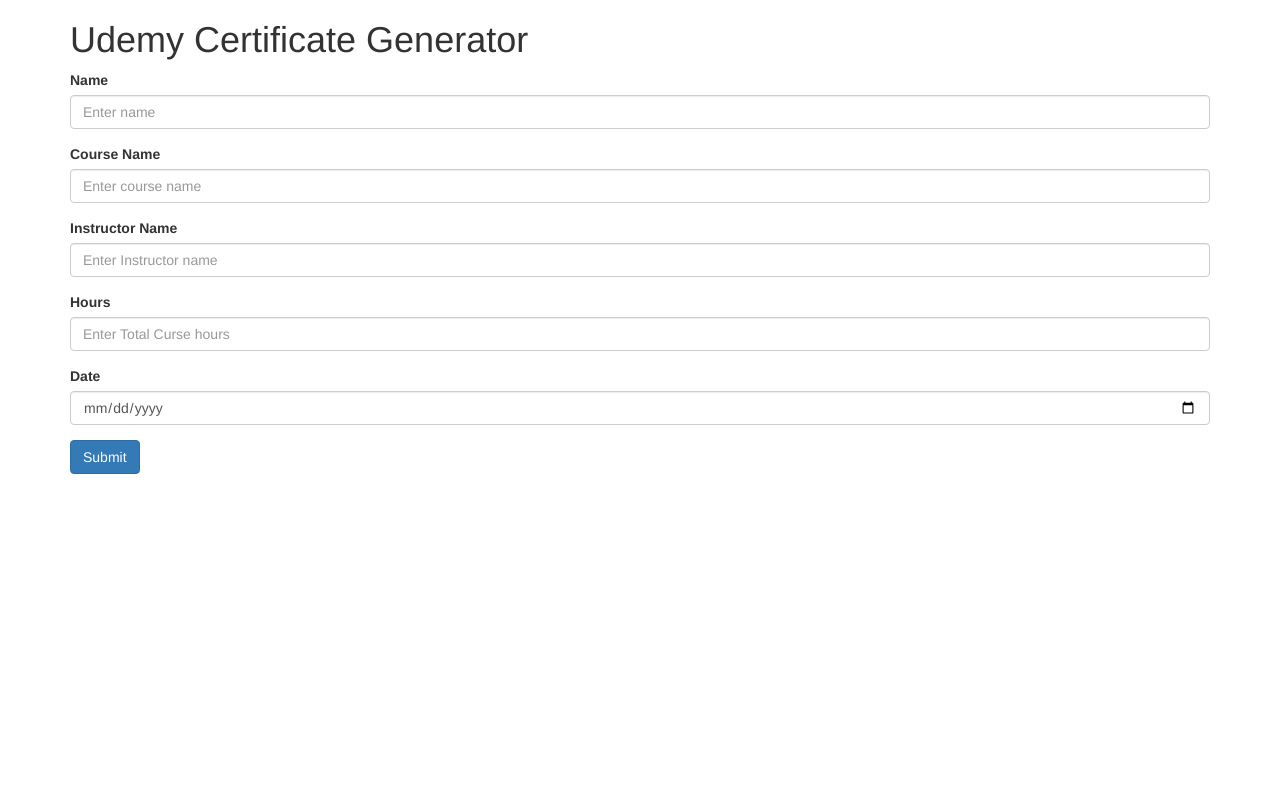
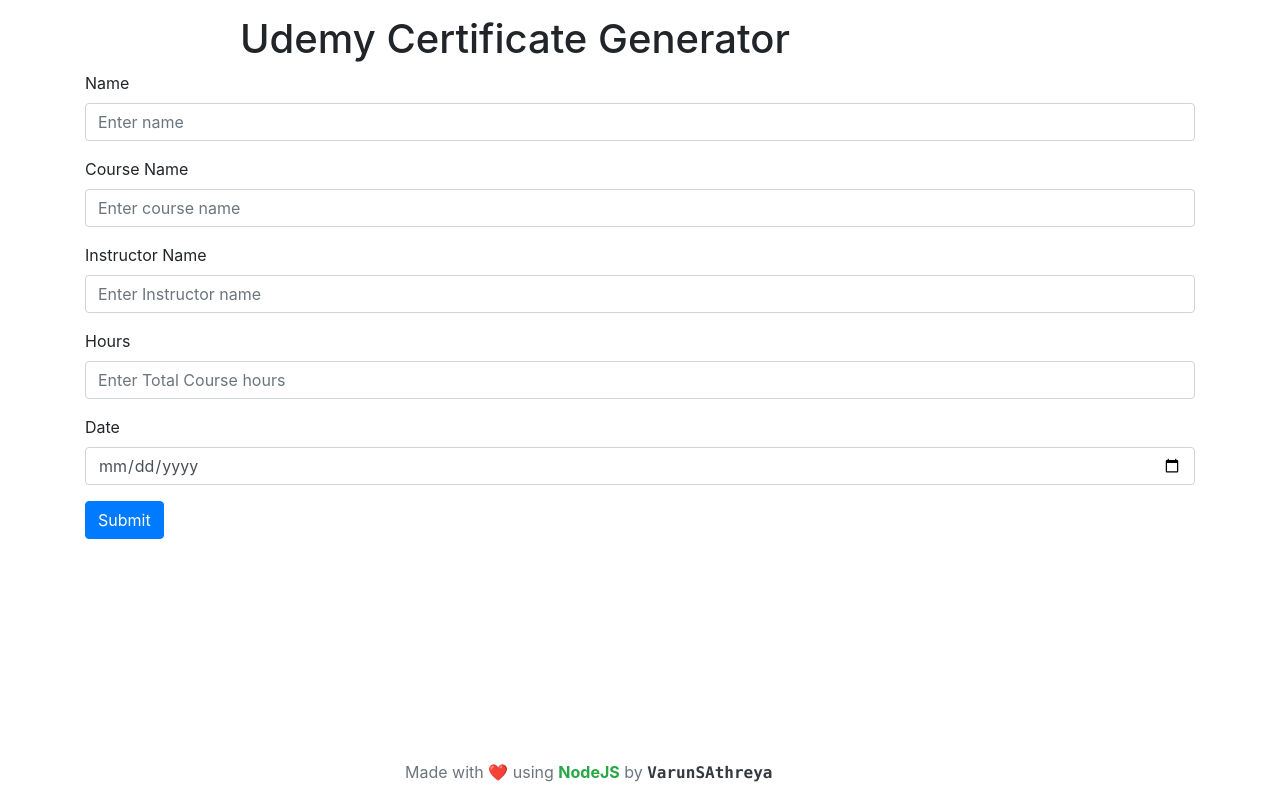
Before and after one commit to VarunSAthreya/certificate-generator, a website: page index.html in a window 1280 px wide. Drawn offline with nearby package versions, Linux system fonts and the light colour scheme.

Commit message:
Minor style changes

```diff
--- a/index.html
+++ b/index.html
@@ -6,12 +6,13 @@
     <meta name="description" content="Created by Varun S Athreya" />
     <meta charset="UTF-8">
     <meta name="viewport" content="width=device-width, initial-scale=1">
-    <link rel="stylesheet" href="https://maxcdn.bootstrapcdn.com/bootstrap/3.3.7/css/bootstrap.min.css">
+    <link rel="stylesheet" href="https://stackpath.bootstrapcdn.com/bootstrap/4.3.1/css/bootstrap.min.css"
+        integrity="sha384-ggOyR0iXCbMQv3Xipma34MD+dH/1fQ784/j6cY/iJTQUOhcWr7x9JvoRxT2MZw1T" crossorigin="anonymous">
 </head>
 
 <body>
     <div class="container">
-        <h1>Udemy Certificate Generator</h1>
+        <h1 class="mx-auto" style="width: 100vh;margin-top: 15px;">Udemy Certificate Generator</h1>
         <form action="/" method="POST">
             <div class="form-group">
                 <label for="name">Name</label>
@@ -31,7 +32,7 @@
             <div class="form-group">
                 <label for="hours">Hours</label>
                 <input type="number" class="form-control" id="hours" aria-describedby="emailHelp"
-                    placeholder="Enter Total Curse hours" name="hours">
+                    placeholder="Enter Total Course hours" name="hours">
             </div>
             <div class="form-group">
                 <label for="date">Date</label>
@@ -41,6 +42,14 @@
 
             <button type="submit" class="btn btn-primary">Submit</button>
         </form>
+    </div>
+    <footer class="footer fixed-bottom mx-auto" style="width: 500px;margin-bottom: 15px;">
+        <div class="container text-muted">
+            Made with ❤️ using <a class="font-weight-bold text-success" href="https://nodejs.org" target="_blank"
+                rel="noopener noreferrer">NodeJS</a> by <a class="font-weight-bold text-monospace text-dark"
+                href="https://github.com/VarunSAthreya" target="_blank" rel="noopener noreferrer">VarunSAthreya</a>
+        </div>
+    </footer>
 </body>
 
 </html>
```
Also changed, not shown: server.js (+14 -0 lines).
